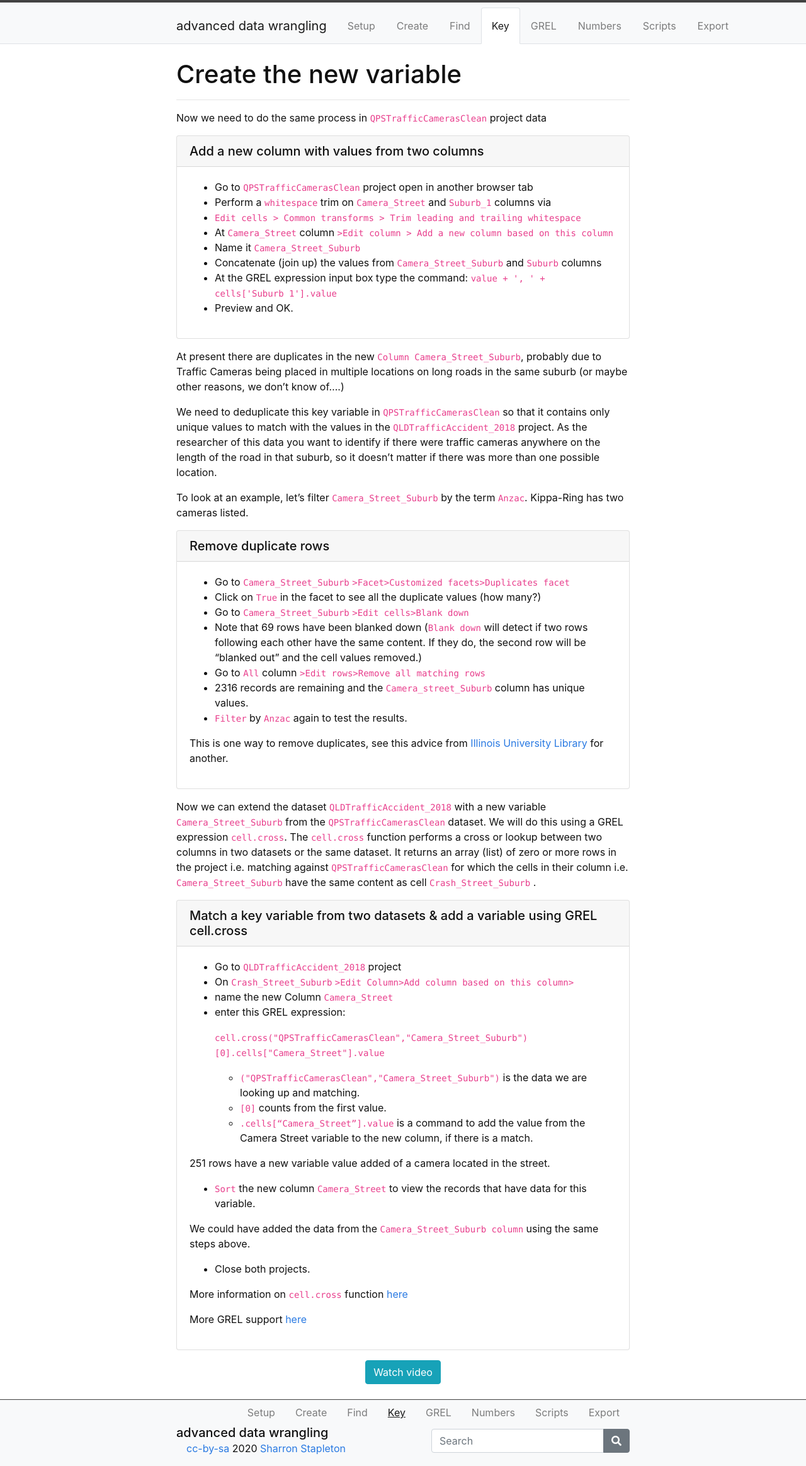
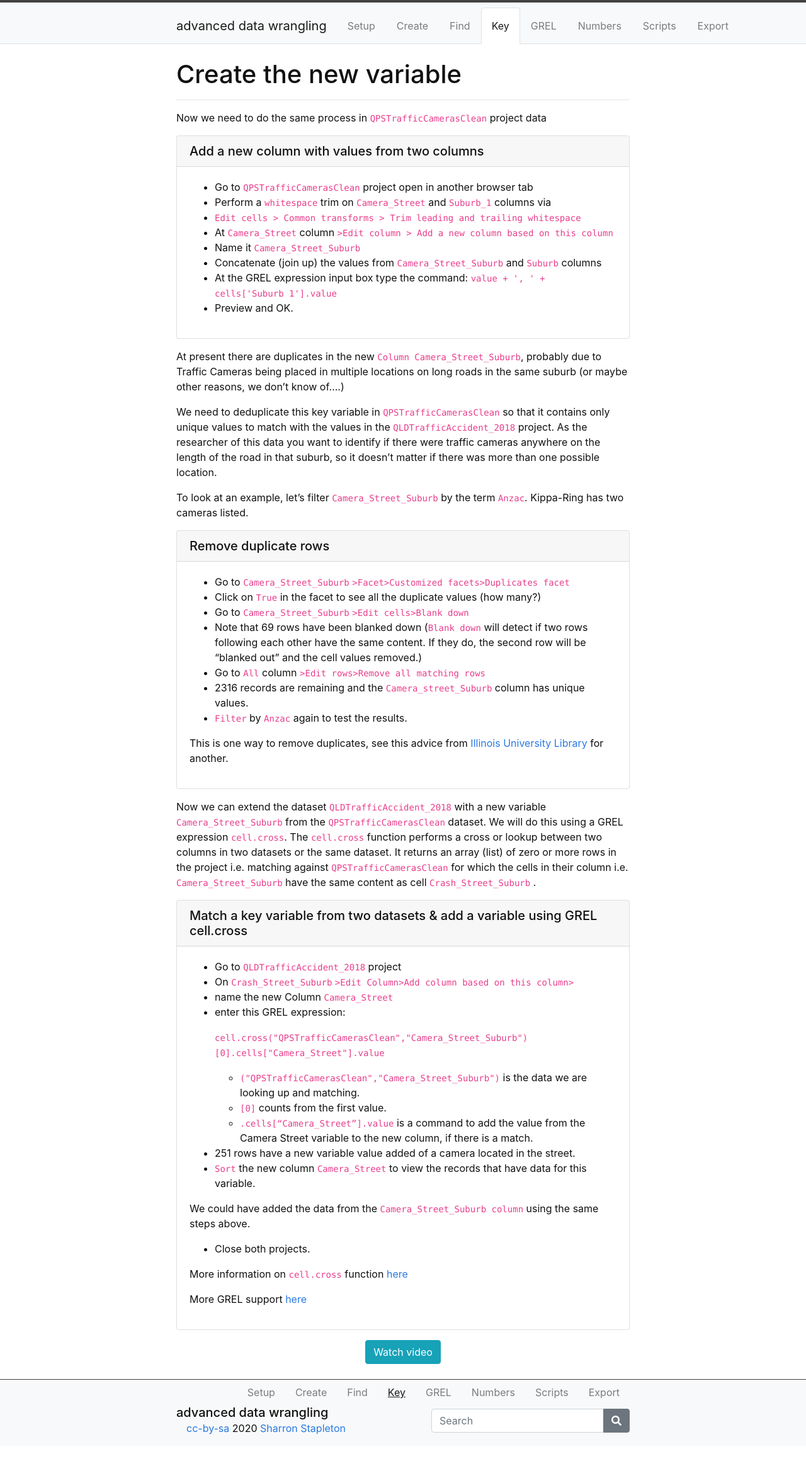
Before and after one commit to GULibrarySandbox/advanced-data-wrangle-old, a Jekyll site: the page built from content/4-lesson.md, in a window 1280 px wide. Shown: the whole page at 63% size. Built offline with Jekyll 4.4.1, drawn with Linux system fonts in a browser that asks for light colours; after the commit the page ends 2296 px from its top, so only the background shows below that.

```diff
--- a/content/4-lesson.md
+++ b/content/4-lesson.md
@@ -51,8 +51,7 @@ Now we can extend the dataset `QLDTrafficAccident_2018`  with a new variable  `C
   - `[0]`  counts from the first value.
   - `.cells[“Camera_Street”].value`  is a command to add the value from the Camera Street variable to the new column, if there is a match.
 
-251 rows have a new variable value added of a camera located in the street.
-
+- 251 rows have a new variable value added of a camera located in the street.
 - `Sort`  the new column  `Camera_Street`  to view the records that have data for this variable.
 
 We could have added the data from the  `Camera_Street_Suburb column` using the same steps above.
```
